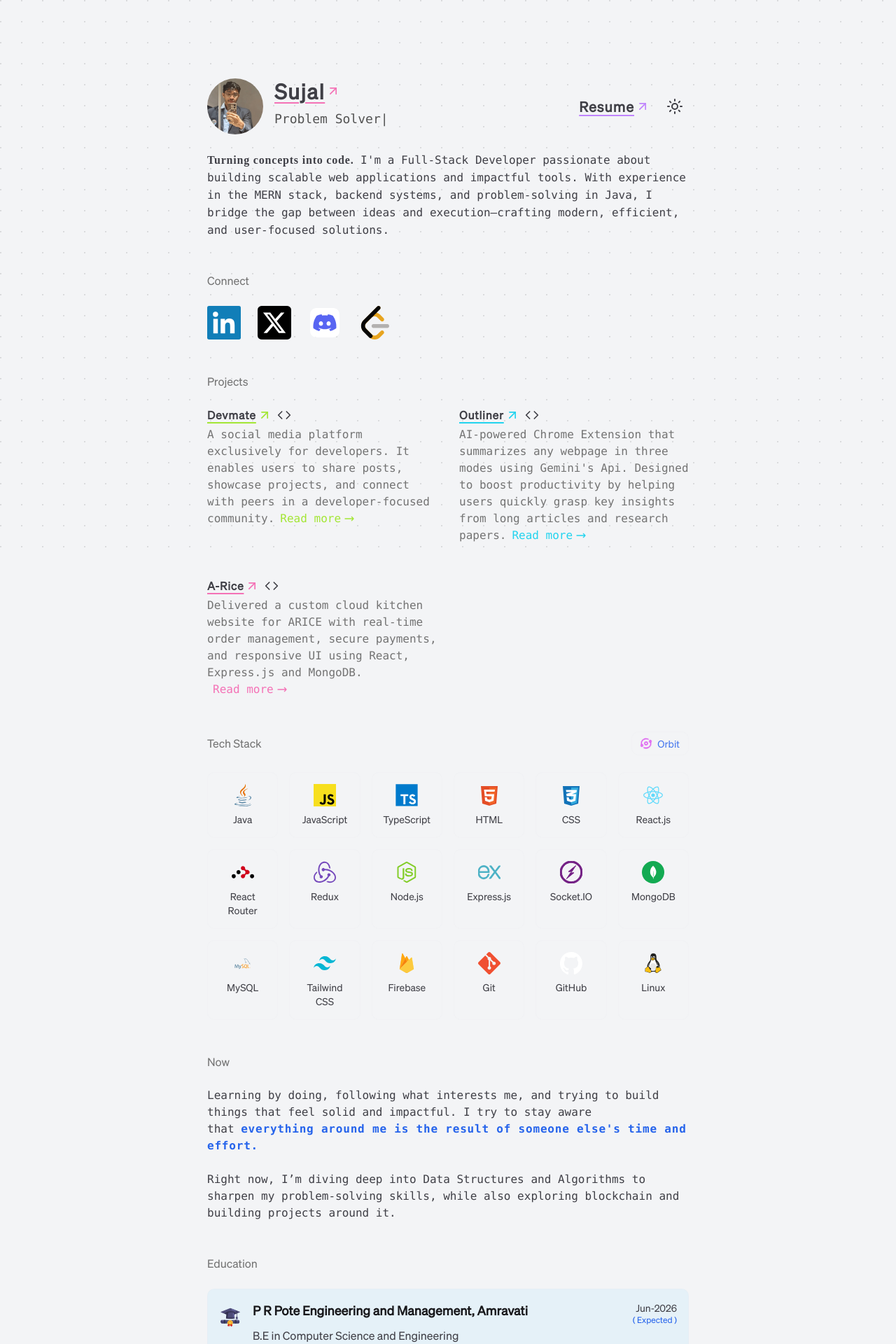
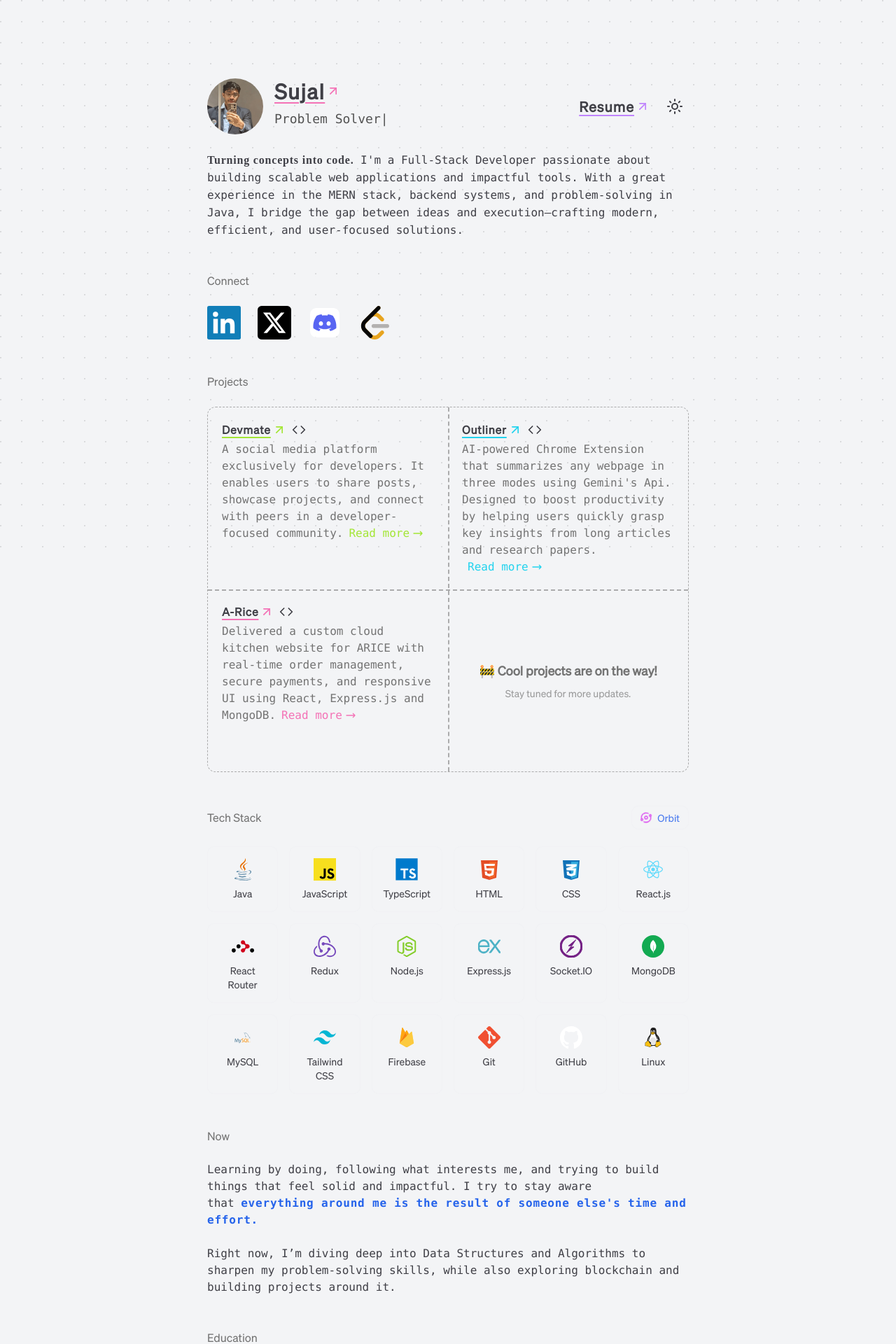
Before and after one commit to Sujal2308/portfolio01, a React (Vite) app: page / in a window 1280 px wide. Shown: the top 1920 px of the page at 70% size. Built offline with nearby package versions, Linux system fonts and the light colour scheme; a web font is replaced by a local one.

Commit message:
feat: add new student logo SVG and update Education section to use it; enhance Projects layout with dividing lines

```diff
--- a/src/features/education/Education.tsx
+++ b/src/features/education/Education.tsx
@@ -18,21 +18,21 @@ const educationData: EducationItem[] = [
     location: "Amravati, Maharashtra, INDIA",
     period: "Jun-2026",
     status: "( Expected )",
-    logo: "engineering.svg",
+    logo: "student-svgrepo-com.svg",
   },
   {
     institution: "Shri Shivaji Multipurpose Jr. College, Amt",
     degree: "HSC in PCM",
     location: "Amt, Maharashtra",
     period: "Feb-2022",
-    logo: "HSC.svg",
+    logo: "student-svgrepo-com.svg",
   },
   {
     institution: "Golden Kids English High School, Amt",
     degree: "SSC",
     location: "Amt, Maharashtra",
     period: "Mar-2020",
-    logo: "ssc.svg",
+    logo: "student-svgrepo-com.svg",
   },
 ];
 
--- a/src/features/intro/Intro.tsx
+++ b/src/features/intro/Intro.tsx
@@ -14,9 +14,9 @@ export function Intro({ className }: IntroProps) {
         </span>
         <span className="font-mono">
           &nbsp;I'm a Full-Stack Developer passionate about building scalable
-          web applications and impactful tools. With experience in the MERN
-          stack, backend systems, and problem-solving in Java, I bridge the gap
-          between ideas and execution—crafting modern, efficient, and
+          web applications and impactful tools. With a great experience in the
+          MERN stack, backend systems, and problem-solving in Java, I bridge the
+          gap between ideas and execution—crafting modern, efficient, and
           user-focused solutions.
         </span>
       </p>
--- a/src/features/projects/Projects.tsx
+++ b/src/features/projects/Projects.tsx
@@ -56,11 +56,26 @@ export function Projects() {
         ))}
       </div>
 
-      {/* Desktop: 2x2 Grid */}
-      <div className="hidden md:grid md:grid-cols-2 md:gap-8 md:gap-y-12">
-        {projects.map((project, index) => (
-          <ProjectCard key={index} project={project} />
-        ))}
+      {/* Desktop: 2x2 Grid with dividing lines */}
+      <div className="hidden md:grid md:grid-cols-2 md:grid-rows-2 md:gap-0 relative border border-dashed border-neutral-700/40 dark:border-neutral-300/10 rounded-xl overflow-hidden min-h-[420px]">
+        {/* Vertical line */}
+  <div className="hidden md:block absolute top-0 bottom-0 left-1/2 w-0.5 border-l-2 border-dashed border-neutral-700/40 dark:border-neutral-300/10 z-10" style={{height:'100%'}} aria-hidden="true" />
+  {/* Horizontal line */}
+  <div className="hidden md:block absolute left-0 right-0 top-1/2 h-0.5 border-t-2 border-dashed border-neutral-700/40 dark:border-neutral-300/10 z-10" style={{width:'100%'}} aria-hidden="true" />
+        {/* Project cards in grid positions */}
+        <div className="p-4 md:p-5 flex flex-col justify-between" style={{gridRow:1, gridColumn:1}}>
+          <ProjectCard project={projects[0]} />
+        </div>
+        <div className="p-4 md:p-5 flex flex-col justify-between" style={{gridRow:1, gridColumn:2}}>
+          <ProjectCard project={projects[1]} />
+        </div>
+        <div className="p-4 md:p-5 flex flex-col justify-between" style={{gridRow:2, gridColumn:1}}>
+          <ProjectCard project={projects[2]} />
+        </div>
+        <div className="p-4 md:p-5 flex flex-col justify-center items-center text-center text-neutral-500 dark:text-neutral-400" style={{gridRow:2, gridColumn:2}}>
+          <span className="text-lg font-semibold mb-2">🚧 Cool projects are on the way!</span>
+          <span className="text-sm opacity-70">Stay tuned for more updates.</span>
+        </div>
       </div>
     </div>
   );
```
Also changed, not shown: public/svg/logos/student-svgrepo-com.svg (added).
